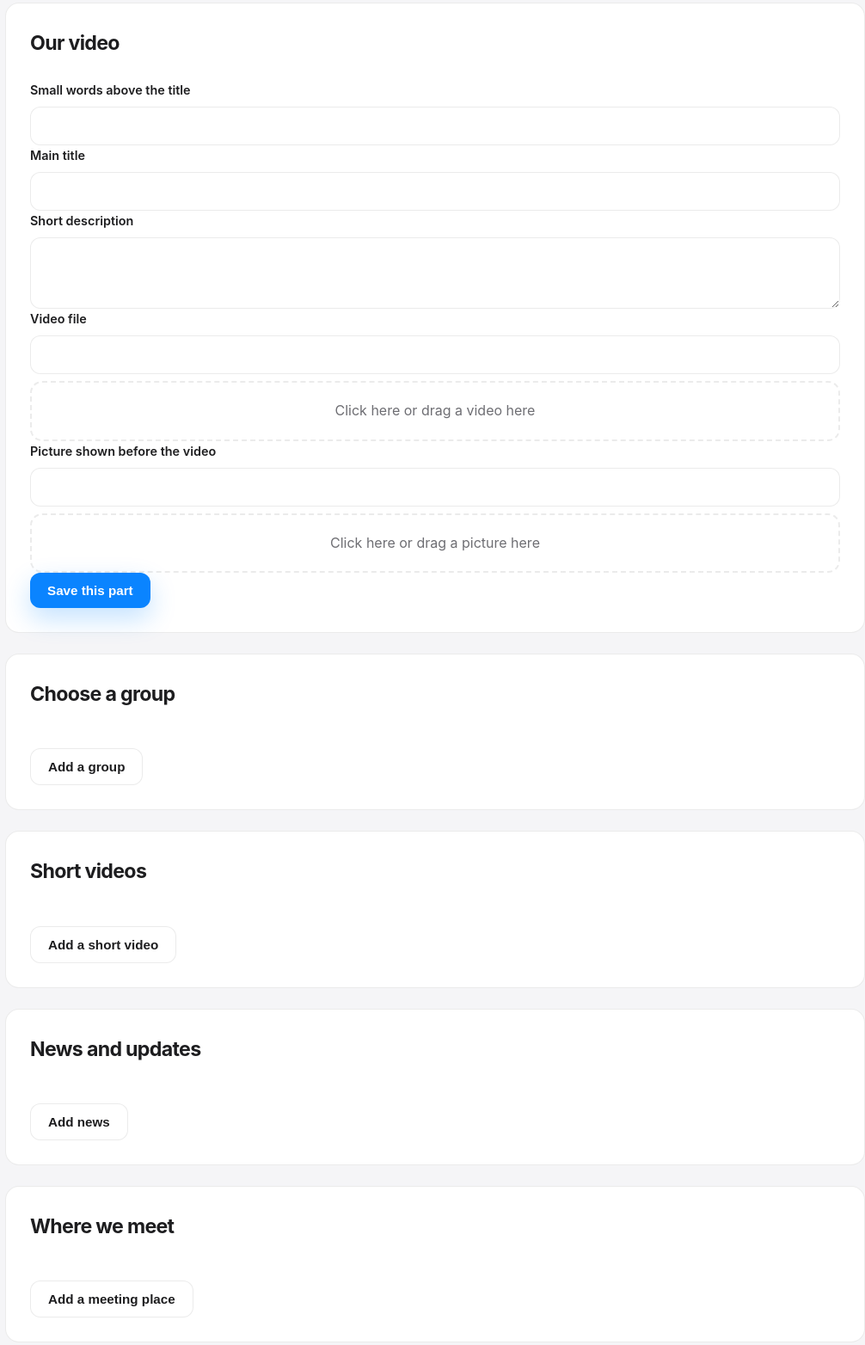
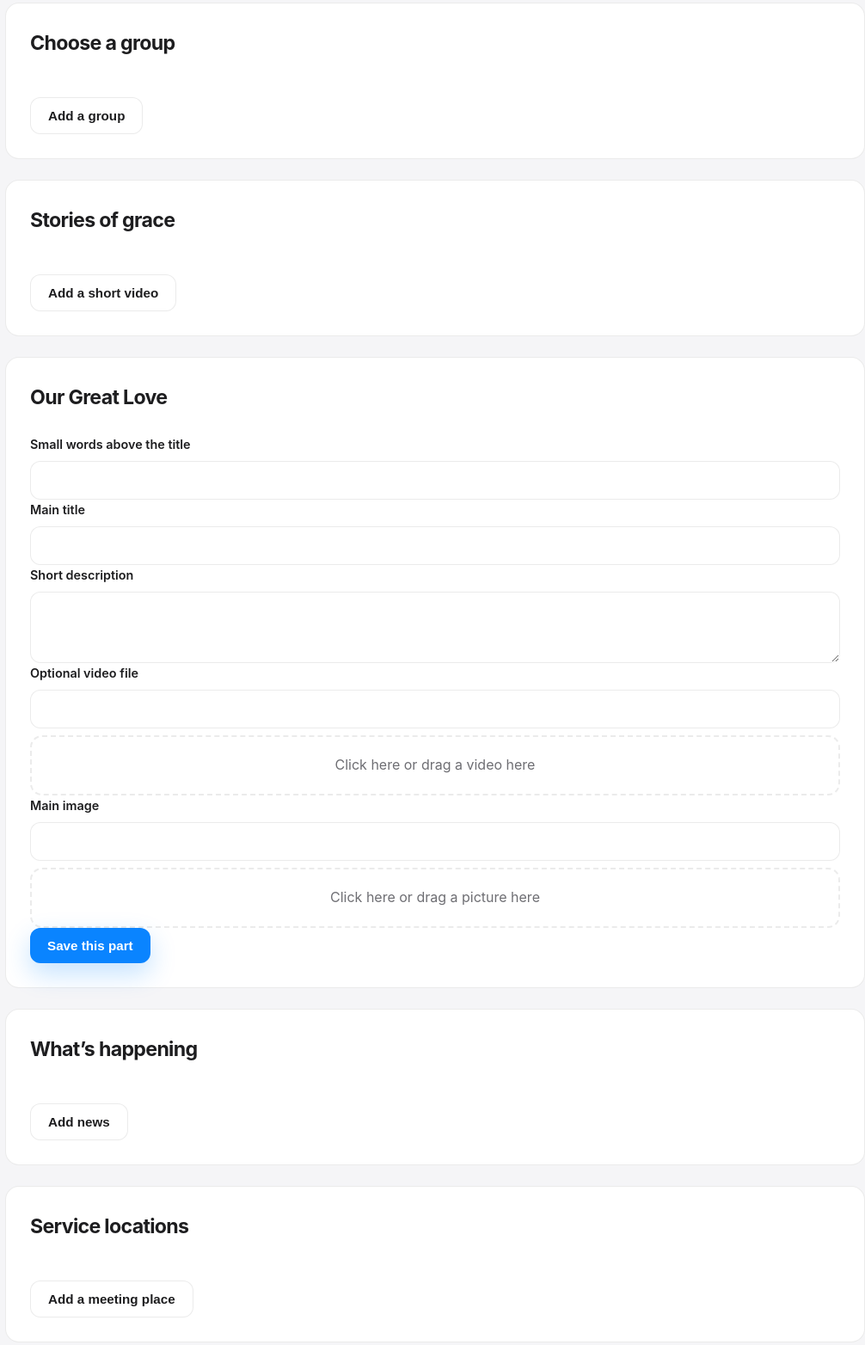
Before and after one commit to sunnyhambalo-oss/MercyGen, a website: page admin/admin.html in a window 1280 px wide. Shown: the part 1345-2909 px from the top of the page at 86% size, without its empty margins (234-1240 px from the left). Drawn offline with Linux system fonts and the light colour scheme; no server answers.

Commit message:
Align home admin sections with site layout

```diff
--- a/admin/admin.html
+++ b/admin/admin.html
@@ -82,8 +82,22 @@
           <button class="btn btn-primary" onclick="saveSection('mission')">Save this part</button>
         </section>
 
+        <!-- Categories Section -->
+        <section id="categories" class="section-editor">
+          <h2>Choose a group</h2>
+          <div id="categories-list" class="items-list"></div>
+          <button class="btn btn-secondary" onclick="addItem('categories')">Add a group</button>
+        </section>
+
+        <!-- Clips Section -->
+        <section id="clips" class="section-editor">
+          <h2>Stories of grace</h2>
+          <div id="clips-list" class="items-list"></div>
+          <button class="btn btn-secondary" onclick="addItem('clips')">Add a short video</button>
+        </section>
+
         <section id="greatLove" class="section-editor">
-          <h2>Our video</h2>
+          <h2>Our Great Love</h2>
           <div class="form-group">
             <label>Small words above the title</label>
             <input type="text" id="great-love-eyebrow-input" class="form-input">
@@ -97,7 +111,7 @@
             <textarea id="great-love-description-input" class="form-textarea" rows="3"></textarea>
           </div>
           <div class="form-group">
-            <label>Video file</label>
+            <label>Optional video file</label>
             <input type="text" id="great-love-video-input" class="form-input">
             <div class="file-input-group media-dropzone" id="great-love-video-dropzone" role="button" tabindex="0">
               <p>Click here or drag a video here</p>
@@ -106,7 +120,7 @@
             <video id="great-love-video-preview" class="media-preview" controls style="display:none;"></video>
           </div>
           <div class="form-group">
-            <label>Picture shown before the video</label>
+            <label>Main image</label>
             <input type="text" id="great-love-image-input" class="form-input">
             <div class="file-input-group media-dropzone" id="great-love-image-dropzone" role="button" tabindex="0">
               <p>Click here or drag a picture here</p>
@@ -117,30 +131,16 @@
           <button class="btn btn-primary" onclick="saveSection('greatLove')">Save this part</button>
         </section>
 
-        <!-- Categories Section -->
-        <section id="categories" class="section-editor">
-          <h2>Choose a group</h2>
-          <div id="categories-list" class="items-list"></div>
-          <button class="btn btn-secondary" onclick="addItem('categories')">Add a group</button>
-        </section>
-
-        <!-- Clips Section -->
-        <section id="clips" class="section-editor">
-          <h2>Short videos</h2>
-          <div id="clips-list" class="items-list"></div>
-          <button class="btn btn-secondary" onclick="addItem('clips')">Add a short video</button>
-        </section>
-
         <!-- Updates Section -->
         <section id="updates" class="section-editor">
-          <h2>News and updates</h2>
+          <h2>What’s happening</h2>
           <div id="updates-list" class="items-list"></div>
           <button class="btn btn-secondary" onclick="addItem('updates')">Add news</button>
         </section>
 
         <!-- Service Locations Section -->
         <section id="serviceLocations" class="section-editor">
-          <h2>Where we meet</h2>
+          <h2>Service locations</h2>
           <div id="serviceLocations-list" class="items-list"></div>
           <button class="btn btn-secondary" onclick="addItem('serviceLocations')">Add a meeting place</button>
         </section>
--- a/admin/admin.js
+++ b/admin/admin.js
@@ -5,7 +5,7 @@ let editingItem = null;
 let editingSection = null;
 
 const pageSections = {
-  home: ['hero', 'mission', 'greatLove', 'categories', 'clips', 'updates', 'serviceLocations'],
+  home: ['hero', 'mission', 'categories', 'clips', 'greatLove', 'updates', 'serviceLocations'],
   about: ['about'],
   college: ['collegeHero', 'collegeFeatures', 'collegeSchedule'],
   highSchool: ['highSchoolHero', 'highSchoolFeatures', 'highSchoolSchedule'],
```
